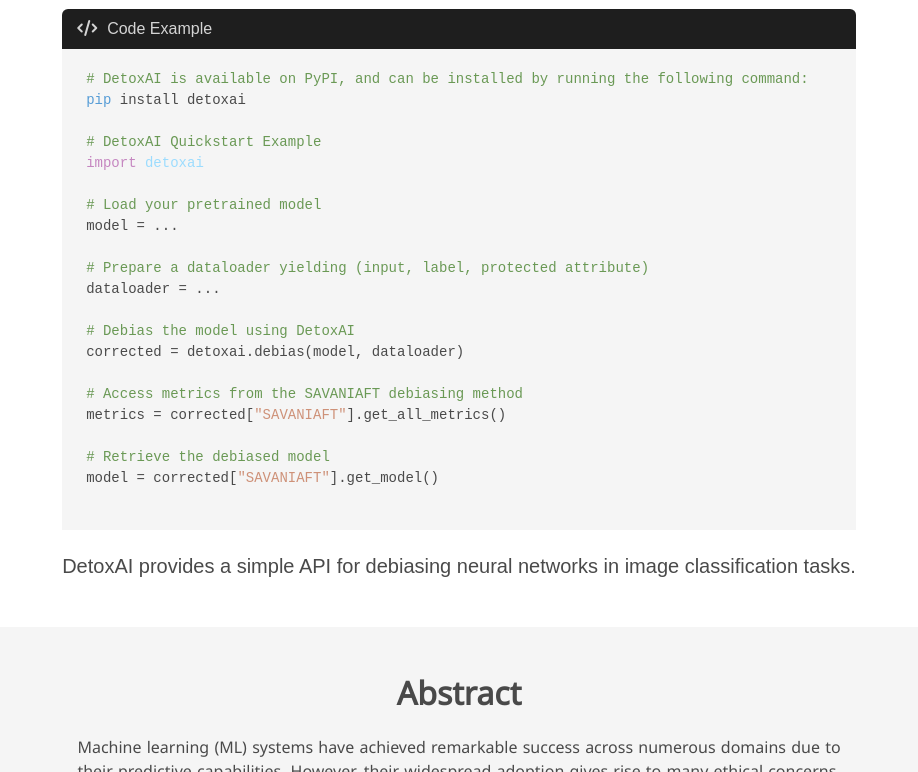
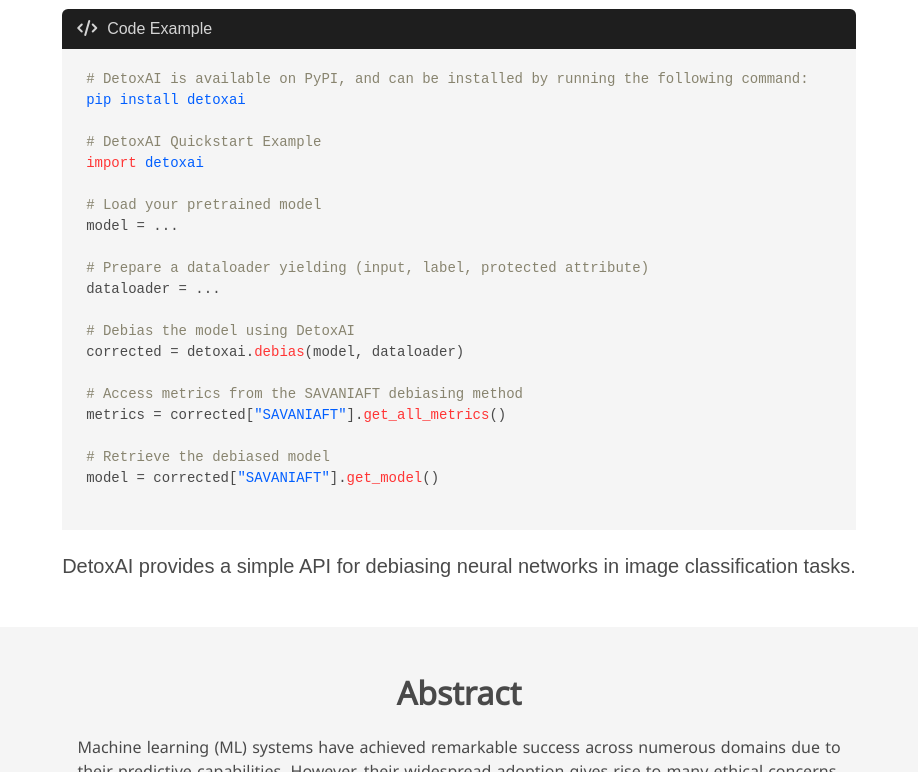
Before and after one commit to DetoxAI/thesis, a plain HTML site: page index.html in a window 1280 px wide. Shown: the part 488-1260 px from the top of the page, without its empty margins (181-1099 px from the left). Drawn offline with nearby package versions, Linux system fonts and the light colour scheme; some icons are missing; a web font is replaced by a local one.

Commit message:
visual code update

```diff
--- a/index.html
+++ b/index.html
@@ -49,7 +49,7 @@
               </div>
               <div class="is-size-5 publication-authors" style="margin-top: 1rem;">
                 <span class="author-block">
-                  <a href="https://ignacystepka.com" target="_blank">Ignacy Stępka</a><sup>*</sup>
+                  <a href="https://ignacystepka.com" target="_blank">Ignacy Stepka</a><sup>*</sup>
                 </span>
                 <span class="author-block">
                   <a href="https://lukaszsztukiewicz.com" target="_blank">Lukasz Sztukiewicz</a><sup>*</sup>
@@ -124,26 +124,26 @@
               <span style="margin-right: 10px;"><i class="fas fa-code"></i></span>
               <span>Code Example</span>
             </div>
-            <pre class="language-python" style="margin-top: 0; border-top-left-radius: 0; border-top-right-radius: 0;"><code class="language-python"><span style="color: #6A9955;"># DetoxAI is available on PyPI, and can be installed by running the following command:</span>
-<span style="color: #569cd6;">pip</span> install detoxai
+            <pre class="language-python" style="margin-top: 0; border-top-left-radius: 0; border-top-right-radius: 0;"><code class="language-python"><span style="color: #88846f;"># DetoxAI is available on PyPI, and can be installed by running the following command:</span>
+<span style="color: #005eff;">pip install detoxai</span>
 
-<span style="color: #6A9955;"># DetoxAI Quickstart Example</span>
-<span style="color: #c586c0;">import</span> <span style="color: #9cdcfe;">detoxai</span>
+<span style="color: #88846f;"># DetoxAI Quickstart Example</span>
+<span style="color: #ff3535;">import</span> <span style="color: #005eff;">detoxai</span>
 
-<span style="color: #6A9955;"># Load your pretrained model</span>
+<span style="color: #88846f;"># Load your pretrained model</span>
 model = ...
 
-<span style="color: #6A9955;"># Prepare a dataloader yielding (input, label, protected attribute)</span>
+<span style="color: #88846f;"># Prepare a dataloader yielding (input, label, protected attribute)</span>
 dataloader = ...
 
-<span style="color: #6A9955;"># Debias the model using DetoxAI</span>
-corrected = detoxai.debias(model, dataloader)
+<span style="color: #88846f;"># Debias the model using DetoxAI</span>
+corrected = detoxai.<span style="color: #ff3535;">debias</span>(model, dataloader)
 
-<span style="color: #6A9955;"># Access metrics from the SAVANIAFT debiasing method</span>
-metrics = corrected[<span style="color: #ce9178;">"SAVANIAFT"</span>].get_all_metrics()
+<span style="color: #88846f;"># Access metrics from the SAVANIAFT debiasing method</span>
+metrics = corrected[<span style="color: #005eff;">"SAVANIAFT"</span>].<span style="color: #ff3535;">get_all_metrics</span>()
 
-<span style="color: #6A9955;"># Retrieve the debiased model</span>
-model = corrected[<span style="color: #ce9178;">"SAVANIAFT"</span>].get_model()
+<span style="color: #88846f;"># Retrieve the debiased model</span>
+model = corrected[<span style="color: #005eff;">"SAVANIAFT"</span>].<span style="color: #ff3535;">get_model</span>()
             </code></pre>
           </div>
           <h2 class="subtitle has-text-centered" style="margin-top: 1.5rem;">
```
